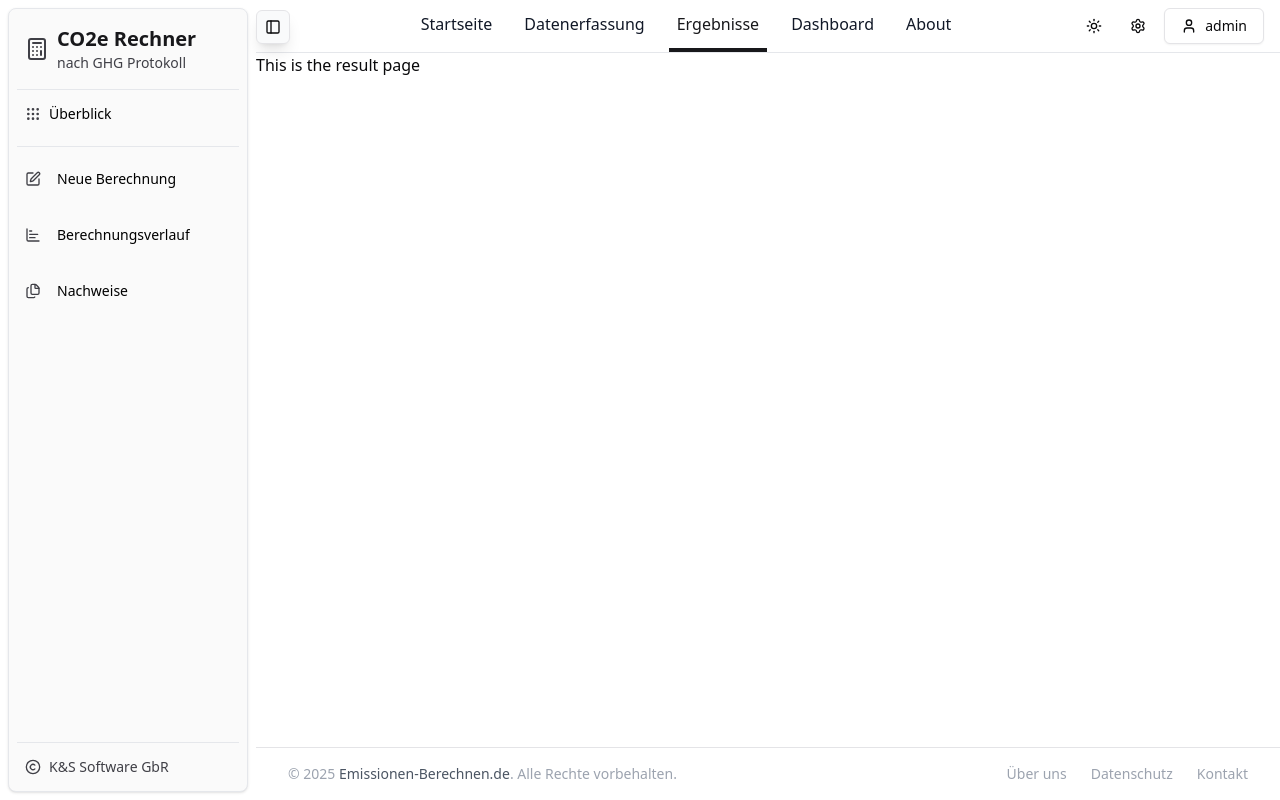
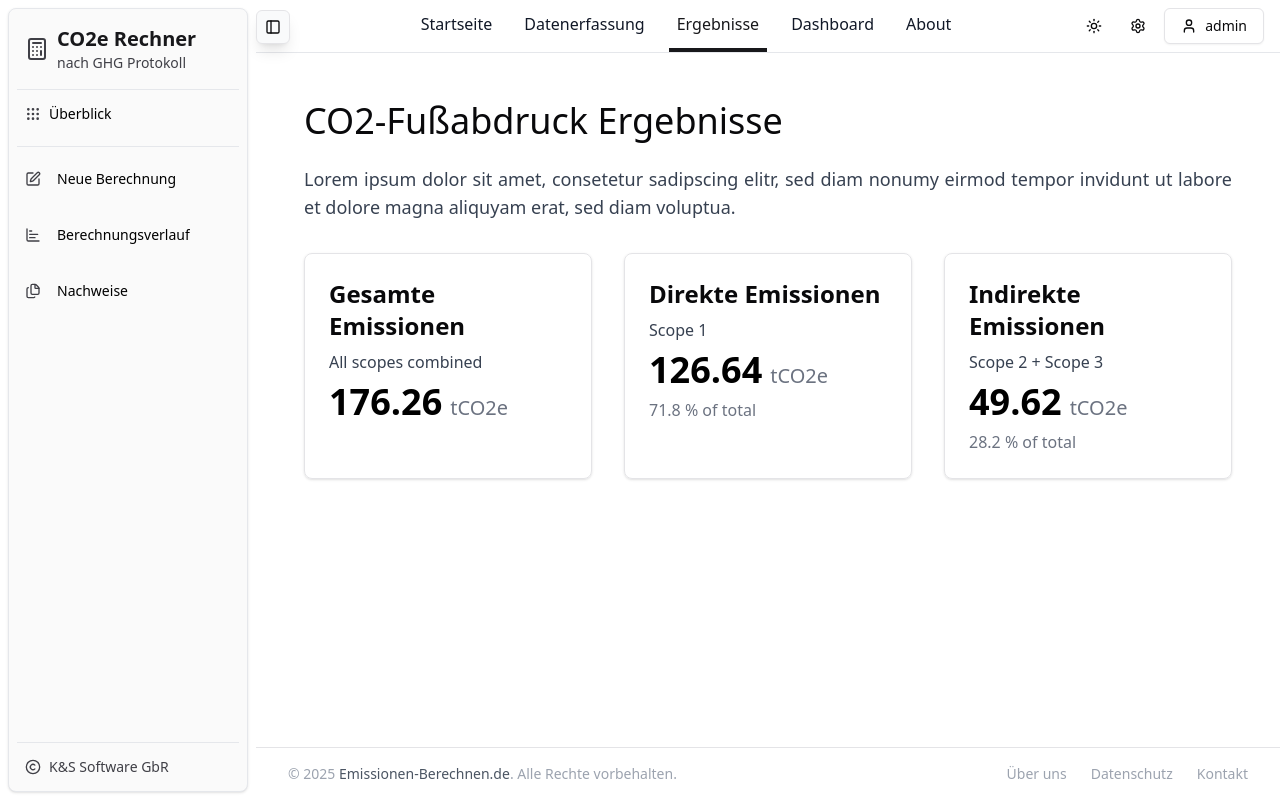
Before and after one commit to matteoklee/ghg-scope-calculator-frontend, a Vue app: page /results in a window 1280 px wide. Built offline with nearby package versions, Linux system fonts and the light colour scheme.

Commit message:
first result informations on general result page

```diff
--- a/src/views/ResultView.vue
+++ b/src/views/ResultView.vue
@@ -1,12 +1,53 @@
 <script>
 export default {
   name: 'ResultView',
+  data() {
+    return {
+      resultItems: [
+        {
+          title: 'Gesamte Emissionen',
+          subTitle: 'All scopes combined',
+          emission: 176.26,
+        },
+        {
+          title: 'Direkte Emissionen',
+          subTitle: 'Scope 1',
+          emission: 126.64,
+          percentage: 71.8
+        },
+        {
+          title: 'Indirekte Emissionen',
+          subTitle: 'Scope 2 + Scope 3',
+          emission: 49.62,
+          percentage: 28.2
+        }
+      ]
+    }
+  }
 };
 </script>
 
 <template>
-  <div class="">
-    <h1>This is the result page</h1>
+  <div class="container mx-auto">
+    <div class="m-12">
+      <div class="">
+        <h1 class="text-4xl mb-6">CO2-Fußabdruck Ergebnisse</h1>
+        <p class="text-lg text-gray-700 text-justify mb-4">
+          Lorem ipsum dolor sit amet, consetetur sadipscing elitr, sed diam nonumy eirmod tempor
+          invidunt ut labore et dolore magna aliquyam erat, sed diam voluptua.
+        </p>
+      </div>
+      <div class="mt-8">
+        <div class="grid xl:grid-cols-3 grid-cols-1 gap-8">
+          <div v-for="(item, index) in resultItems" :key="index" class="border shadow rounded-lg p-6">
+            <p class="text-2xl font-bold mb-2">{{item.title}}</p>
+            <p class="text-gray-700 mb-2">{{item.subTitle}}</p>
+            <p class="text-xl text-gray-500 mb-2"><span class="text-4xl font-bold text-black mr-2">{{item.emission}}</span>tCO2e</p>
+            <p v-if="item.percentage" class="text-gray-500">{{item.percentage}} % of total</p>
+          </div>
+        </div>
+      </div>
+    </div>
   </div>
 </template>
 
```
